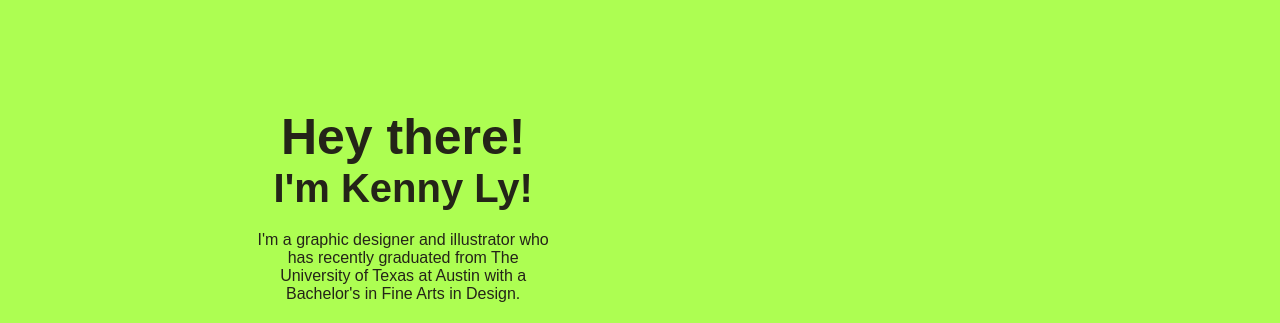
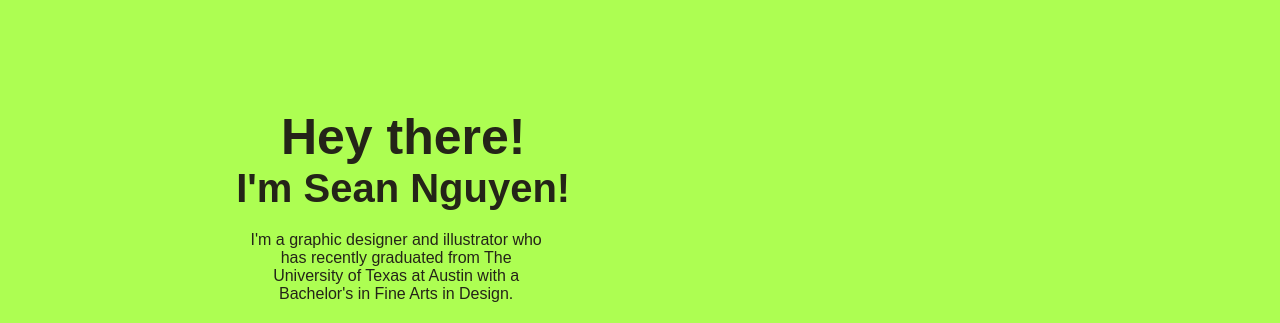
Before and after one commit to engineeringmechanic/Engineering-Mechanic, a website: page about.html in a window 1280 px wide. Shown: the part 52-375 px from the top of the page. Drawn offline with nearby package versions, Linux system fonts and the light colour scheme; a web font is replaced by a local one.

Commit message:
Update about.html

```diff
--- a/about.html
+++ b/about.html
@@ -207,7 +207,7 @@
       <h1a style="font-size: 50px">Hey there!</h1a>
       <br />
       <div>
-        <h1a style="font-size: 40px; ">I'm Kenny Ly!</h1a>
+        <h1a style="font-size: 40px; ">I'm Sean Nguyen!</h1a>
       </div>
       <div class="theFUNNY" style="margin: 10px 0px 0px 0px;text-indent: 0 px;">
         <p4h style="color: #242418">
```
